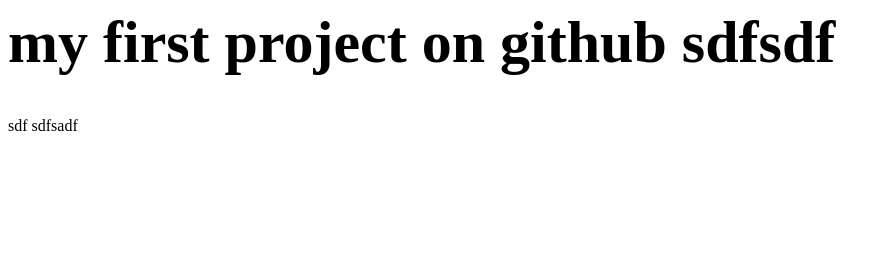
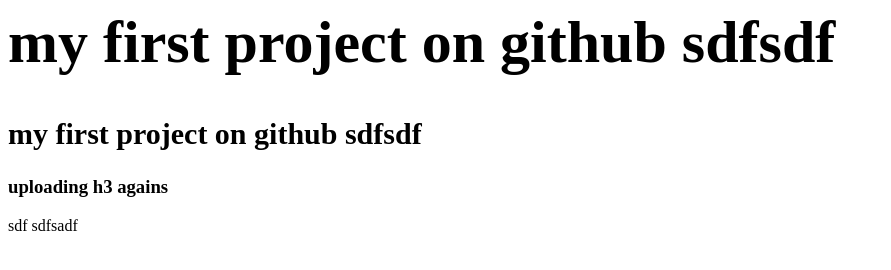
Before and after one commit to intzarhussain134/strongcoders, a plain HTML site: page index.html in a window 1280 px wide. Shown: the whole page, without its empty margins (0-891 px from the left). Drawn offline with Linux system fonts and the light colour scheme.

Commit message:
uploadin again

```diff
--- a/index.html
+++ b/index.html
@@ -6,6 +6,8 @@
 
   <body>
     <h1>my first project on github sdfsdf</h1>
+    <h2>my first project on github sdfsdf</h2>
+    <h3>uploading h3 agains</h3>
   </body>
 
 </html>
```
